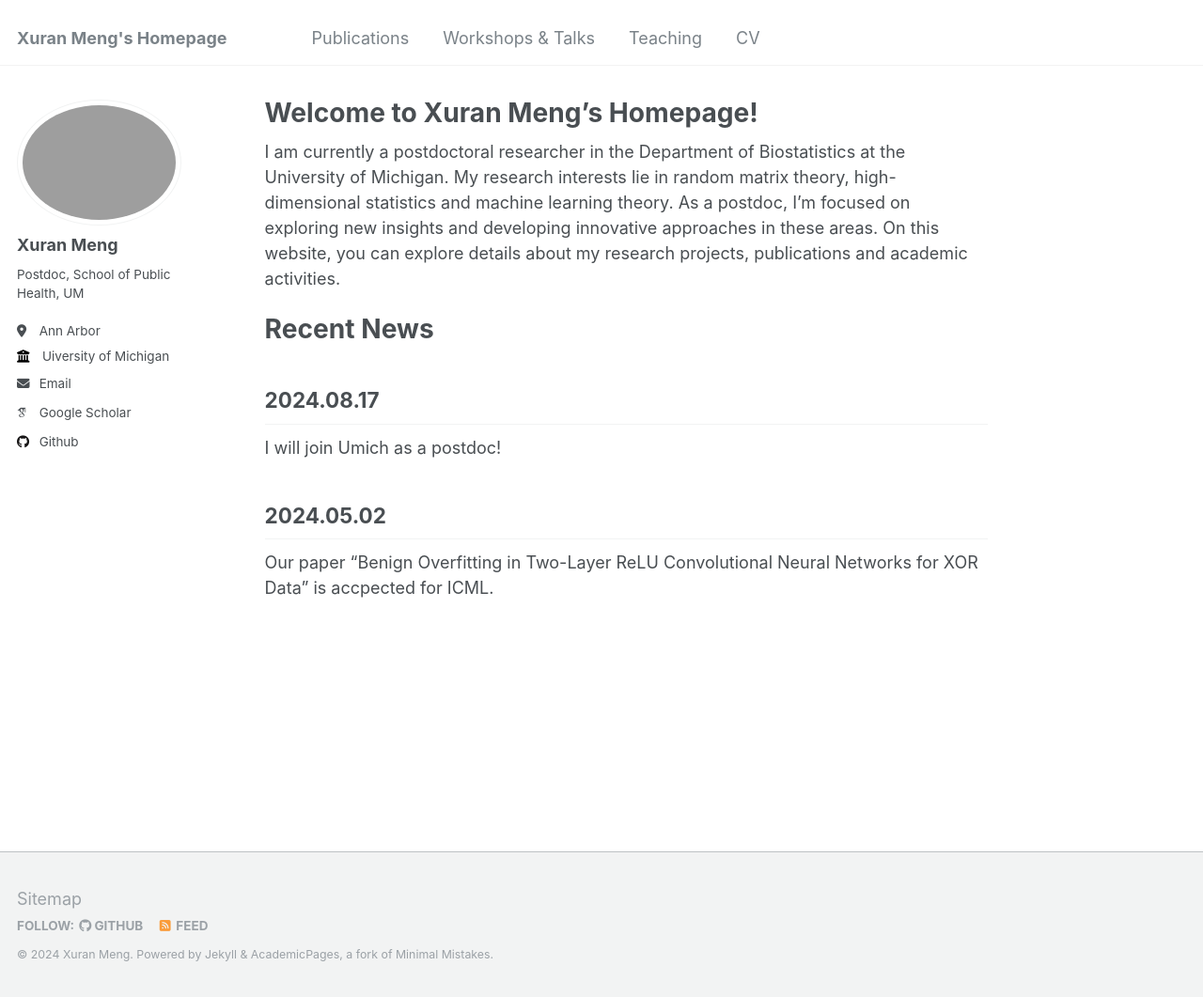
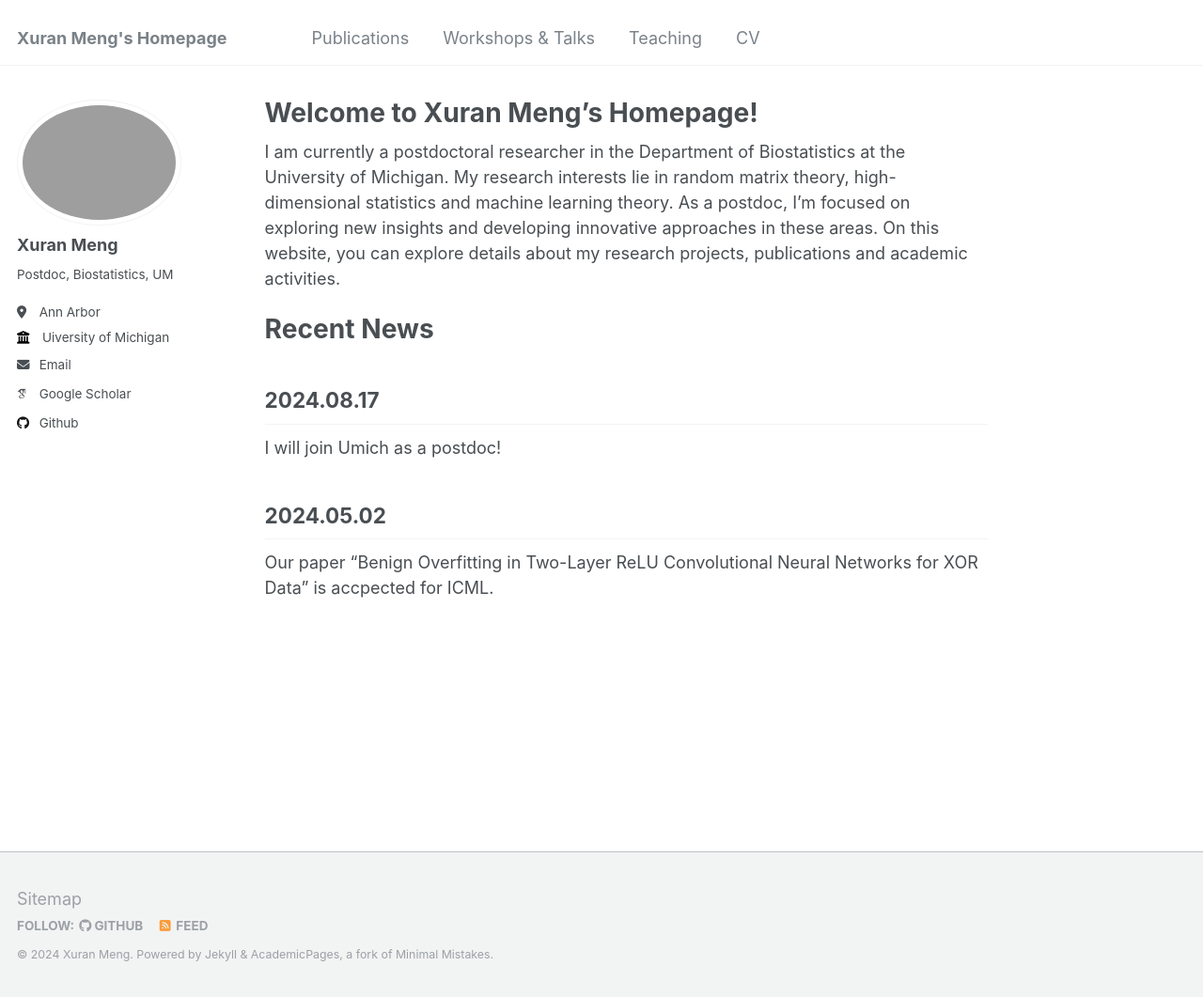
Before and after one commit to XuranMeng/XuranMeng.github.io, a Jekyll site: the page built from _pages/about.md, in a window 1280 px wide and 1061 px high. Shown: the whole window at 94% size. Built offline with Jekyll 4.4.1, drawn with Linux system fonts in a browser that asks for light colours; some web fonts are replaced.

Commit message:
Update _config.yml

```diff
--- a/_config.yml
+++ b/_config.yml
@@ -24,7 +24,7 @@ author:
   avatar           : "id.jpg"
   name             : "Xuran Meng"
   pronouns         : # example: "He/His"
-  bio              : "Postdoc, School of Public Health, UM"
+  bio              : "Postdoc, Biostatistics, UM"
   location         : "Ann Arbor"
   employer         : "Uiversity of Michigan"
   uri              : # URL
```
